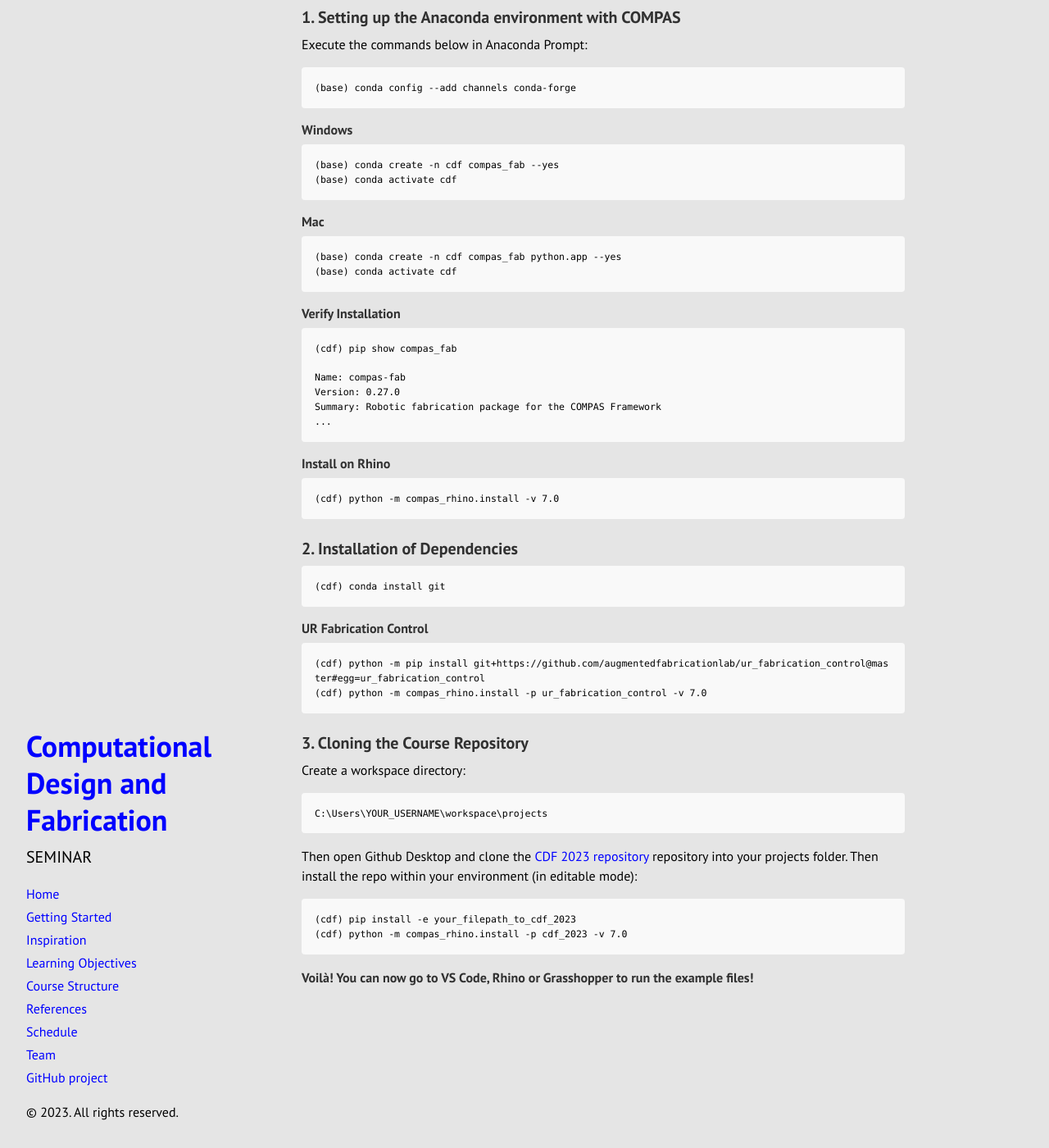
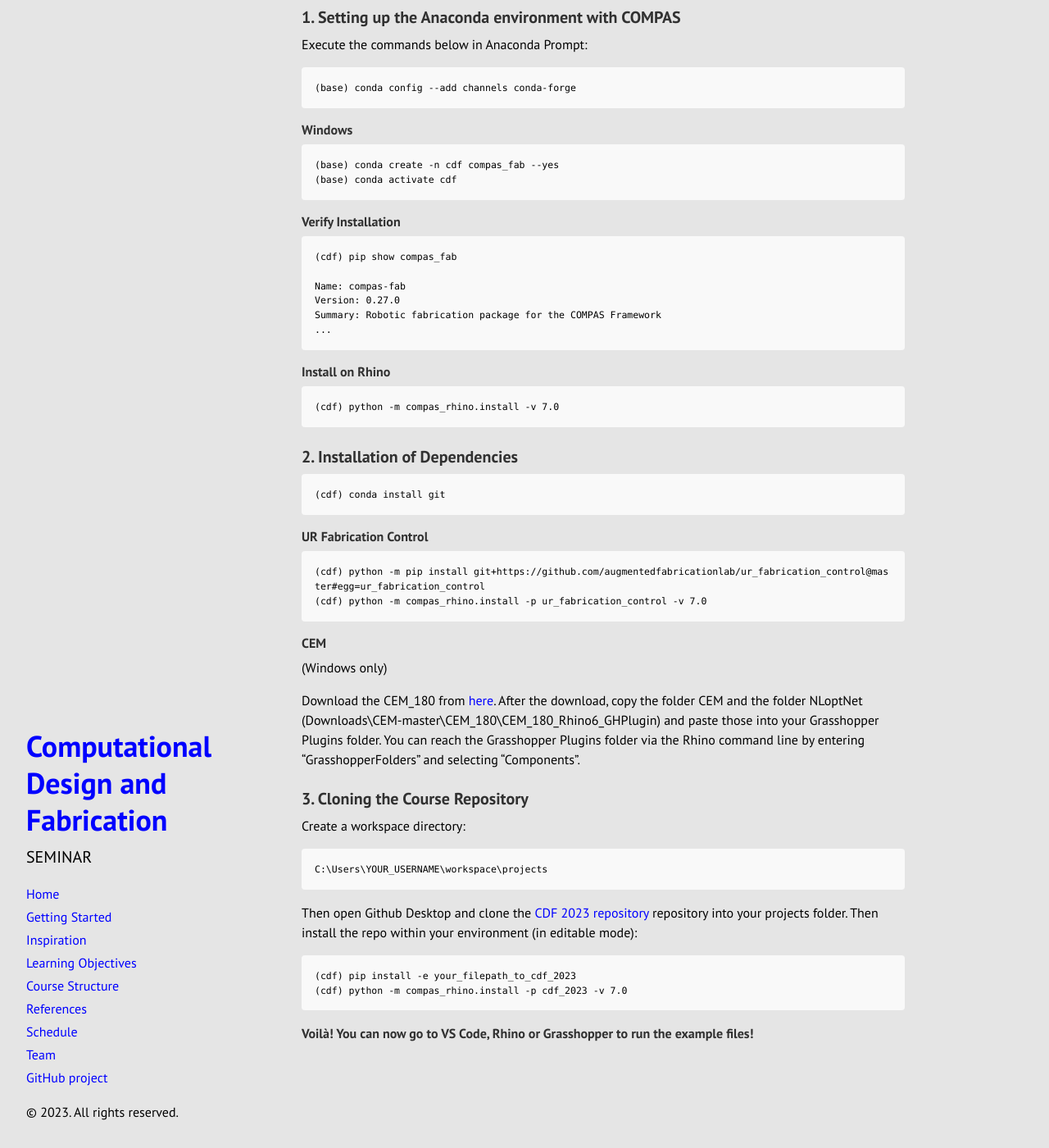
Before and after one commit to jckenny59/cdf_2023, a Jekyll site: the page built from docs/getting_started.md, in a window 1280 px wide and 1400 px high, scrolled down 449 px. Shown: the whole window at 82% size. Built offline with Jekyll 4.4.1, drawn with Linux system fonts in a browser that asks for light colours; Markdown is read by kramdown in place of the engine named in the settings.

Commit message:
Update getting_started.md

```diff
--- a/docs/getting_started.md
+++ b/docs/getting_started.md
@@ -27,10 +27,6 @@
     (base) conda create -n cdf compas_fab --yes
     (base) conda activate cdf
 
-#### Mac
-    (base) conda create -n cdf compas_fab python.app --yes
-    (base) conda activate cdf
-
 
 #### Verify Installation
 
@@ -55,6 +51,12 @@
     (cdf) python -m pip install git+https://github.com/augmentedfabricationlab/ur_fabrication_control@master#egg=ur_fabrication_control
     (cdf) python -m compas_rhino.install -p ur_fabrication_control -v 7.0
 
+#### CEM
+(Windows only)
+
+Download the CEM_180 from [here](https://github.com/computational-structural-design/CEM).
+After the download, copy the folder CEM and the folder NLoptNet (Downloads\CEM-master\CEM_180\CEM_180_Rhino6_GHPlugin) and paste those into your Grasshopper Plugins folder. You can reach the Grasshopper Plugins folder via the Rhino command line by entering "GrasshopperFolders" and selecting "Components".
+
 
 ### 3. Cloning the Course Repository
 
```
